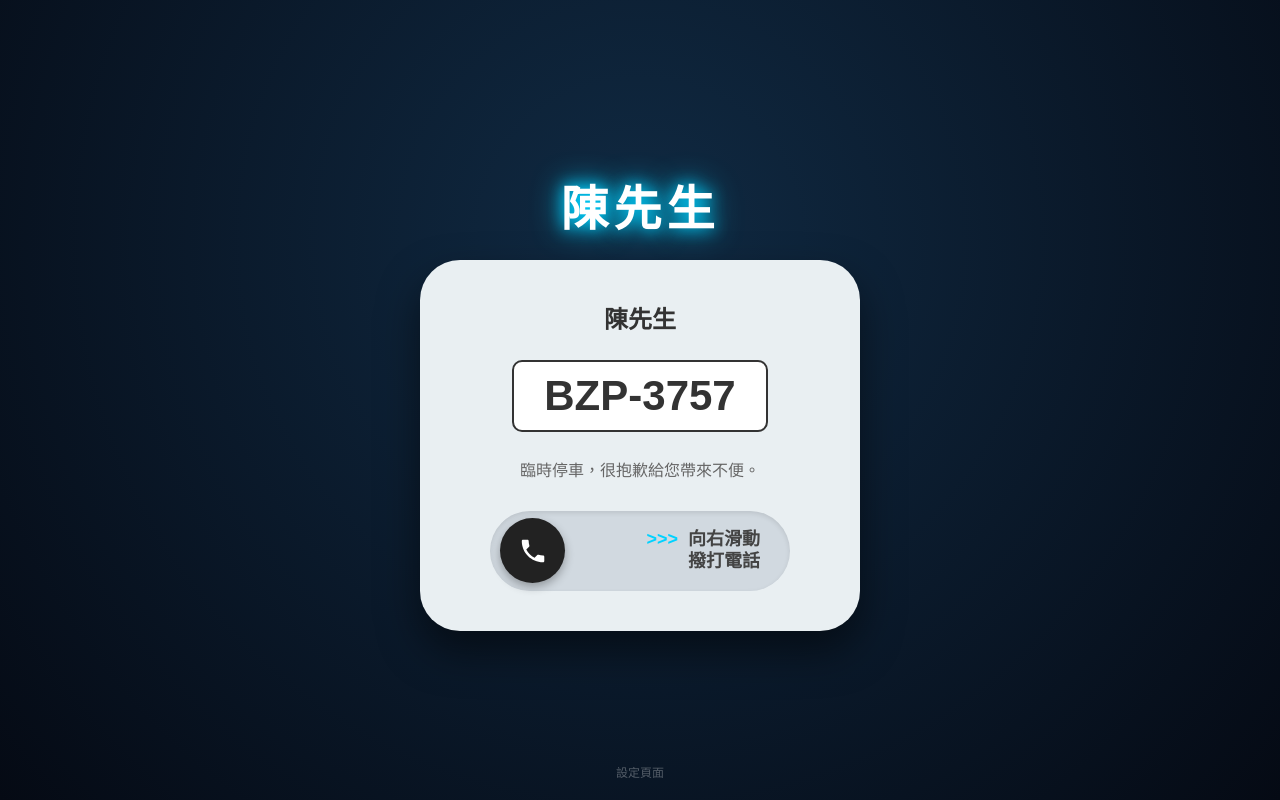
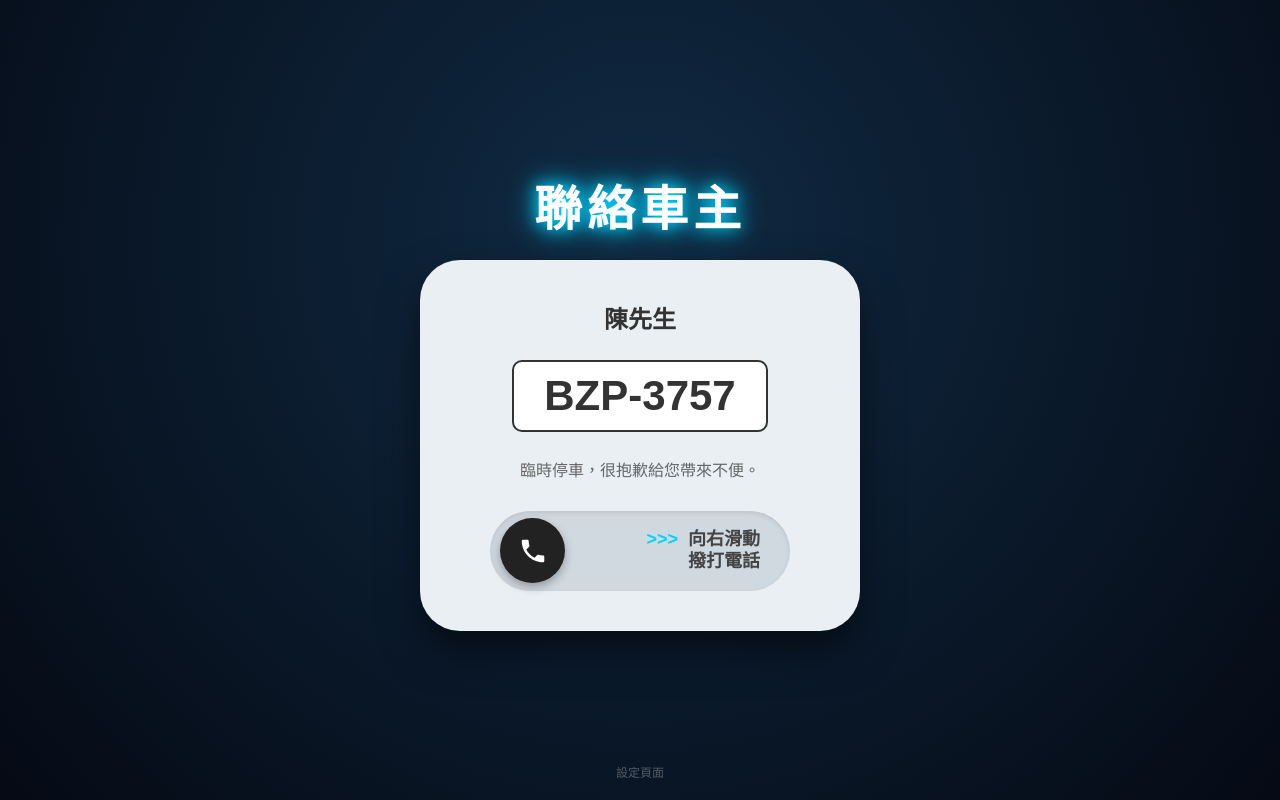
Before and after one commit to ecobruce/Contact_the_car_owner, a plain HTML site: page index.html in a window 1280 px wide. Drawn offline with Linux system fonts and the light colour scheme.

```diff
--- a/index.html
+++ b/index.html
@@ -171,7 +171,7 @@
 
     <script>
         // 載入資料
-        const name = localStorage.getItem('ownerName') || '陳先生';
+        const name = localStorage.getItem('ownerName') || '聯絡車主';
         const plate = localStorage.getItem('ownerPlate') || 'BZP-3757';
         const phone = localStorage.getItem('ownerPhone') || '0922896785';
 
```
